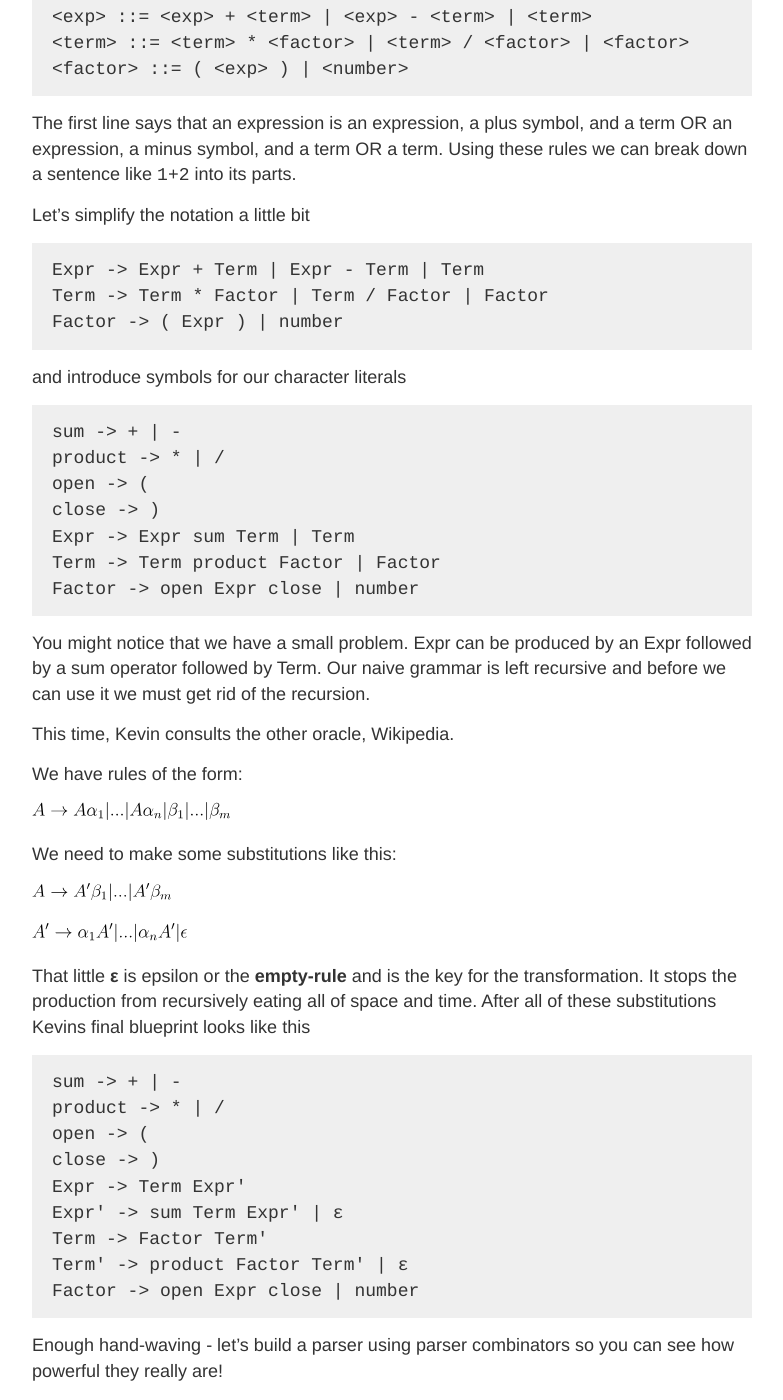
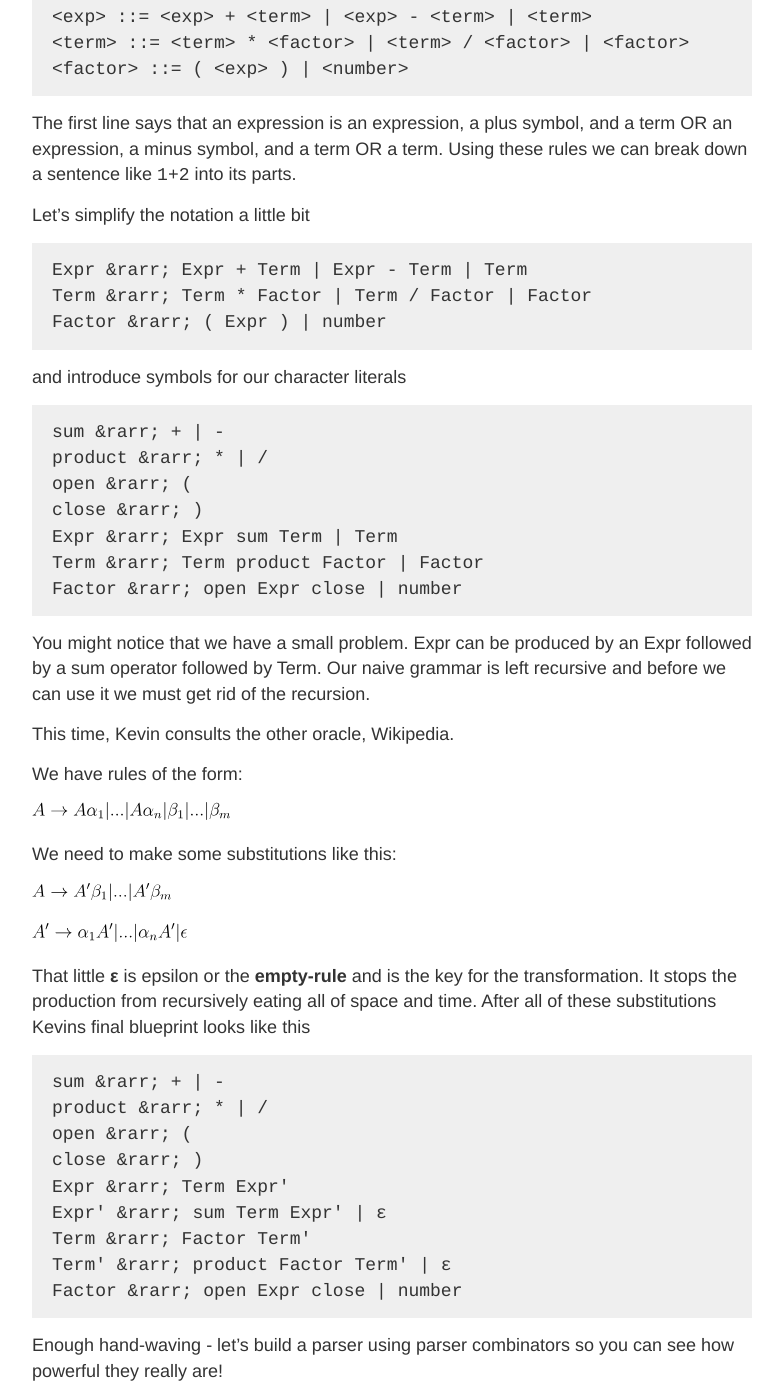
Before and after one commit to dennisdunn/dennisdunn.github.io, a Jekyll site: the page built from _posts/2022-05-01-practical-parsing-with-parser-combinators.md, in a window 1280 px wide and 1400 px high, scrolled down 2408 px. Shown: the whole window, without its empty margins (248-1031 px from the left). Built offline with Jekyll 4.4.1, drawn with Linux system fonts in a browser that asks for light colours; some of the changed lines change nothing that is shown; some of the changed text lies outside the part shown.

Commit message:
Do HTML entities work?

````diff
--- a/_posts/2022-05-01-practical-parsing-with-parser-combinators.md
+++ b/_posts/2022-05-01-practical-parsing-with-parser-combinators.md
@@ -4,10 +4,10 @@ title: Practical Parsing
 subtitle: Level Up with Parser Combinators
 image: practical-parsing.svg
 comment: These are the speaker notes for a talk I planned to give at Stir Trek 2022
-excerpt_separator: <!--more-->
+excerpt_separator: <!--more-&rarr;
 ---
 
-We're going to be talking about parsing - what it is, how to do it, and why it's hard.<!--more--> Since we're at a software developers conference we won't talk about the parsing you might have done in middle school where you take a sentence in a **natural language** and break it up into different pieces - nouns, verbs, adjectives. We're going to take sentences in a **formal language** and break them up into parts like 'number,' 'term,' 'function call', and 'expression.'
+We're going to be talking about parsing - what it is, how to do it, and why it's hard.<!--more-&rarr; Since we're at a software developers conference we won't talk about the parsing you might have done in middle school where you take a sentence in a **natural language** and break it up into different pieces - nouns, verbs, adjectives. We're going to take sentences in a **formal language** and break them up into parts like 'number,' 'term,' 'function call', and 'expression.'
 
 
 We'll look at parsers which are functions that take an **input sentence** to produce a **data object** that reflects the structure of the input. The best definition that I've run across is
@@ -71,21 +71,21 @@ The first line says that an expression is an expression, a plus symbol, and a te
 Let's simplify the notation a little bit
 
 ```
-Expr -> Expr + Term | Expr - Term | Term
-Term -> Term * Factor | Term / Factor | Factor
-Factor -> ( Expr ) | number
+Expr &rarr; Expr + Term | Expr - Term | Term
+Term &rarr; Term * Factor | Term / Factor | Factor
+Factor &rarr; ( Expr ) | number
 ```
 
 and introduce symbols for our character literals
 
 ```
-sum -> + | -
-product -> * | /
-open -> (
-close -> )
-Expr -> Expr sum Term | Term
-Term -> Term product Factor | Factor
-Factor -> open Expr close | number
+sum &rarr; + | -
+product &rarr; * | /
+open &rarr; (
+close &rarr; )
+Expr &rarr; Expr sum Term | Term
+Term &rarr; Term product Factor | Factor
+Factor &rarr; open Expr close | number
 ```
 
 You might notice that we have a small problem. Expr can be produced by an Expr followed by a sum operator followed by Term. Our naive grammar is left recursive and before we can use it we must get rid of the recursion.
@@ -105,15 +105,15 @@ We need to make some substitutions like this:
 That little **ε** is epsilon or the **empty-rule** and is the key for the transformation. It stops the production from recursively eating all of space and time. After all of these substitutions Kevins final blueprint looks like this
 
 ```
-sum -> + | -
-product -> * | /
-open -> (
-close -> )
-Expr -> Term Expr′
-Expr′ -> sum Term Expr′ | ε
-Term -> Factor Term′
-Term′ -> product Factor Term′ | ε
-Factor -> open Expr close | number
+sum &rarr; + | -
+product &rarr; * | /
+open &rarr; (
+close &rarr; )
+Expr &rarr; Term Expr′
+Expr′ &rarr; sum Term Expr′ | ε
+Term &rarr; Factor Term′
+Term′ &rarr; product Factor Term′ | ε
+Factor &rarr; open Expr close | number
 ```
 
 Enough hand-waving - let's build a parser using parser combinators so you can see how powerful they really are!
````
